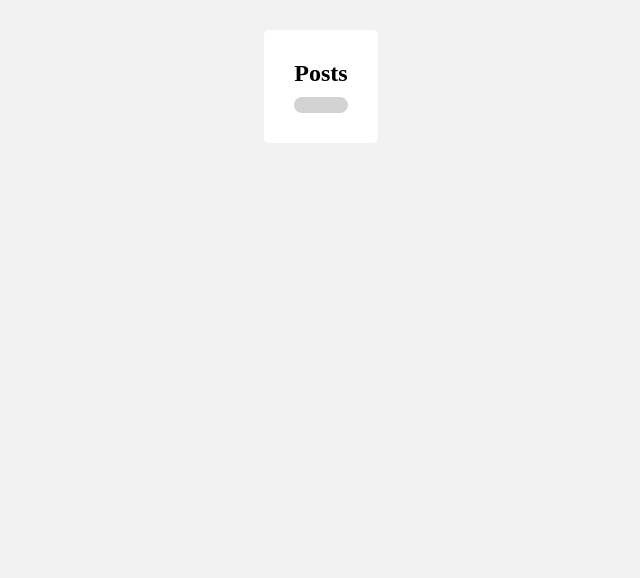
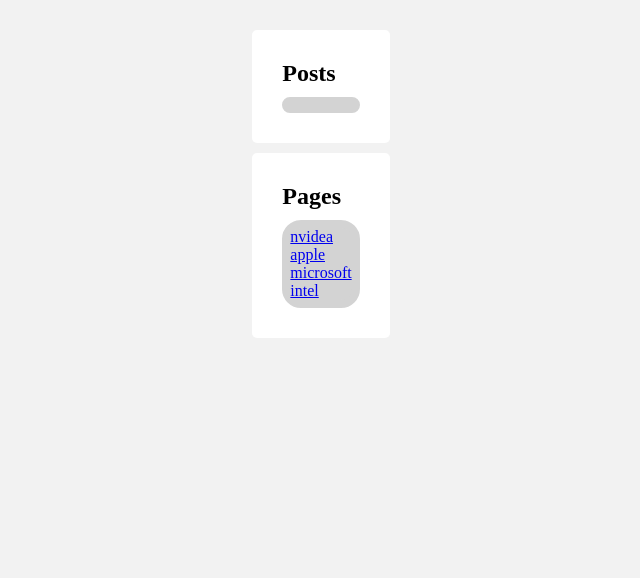
Before and after one commit to kelvin-ap/ssg, a Python web app: template templates/home.html in a window 1280 px wide. Shown: the part 34-612 px from the top of the page, without its empty margins (319-959 px from the left). Run offline with Jinja, Linux system fonts and the light colour scheme; the template is opened without the code that fills it, so the values that code supplies are empty.

Commit message:
temporary fixed, not finished

```diff
--- a/templates/home.html
+++ b/templates/home.html
@@ -29,6 +29,15 @@
           {% endfor %}
         </ul>
       </section>
+      <section>
+        <h2>Pages</h2>
+        <ul>
+          <p><a href="/ssg/docs/page-1.html">nvidea</a></p>
+          <p><a href="/ssg/docs/page-2.html">apple</a></p>
+          <p><a href="/ssg/docs/page-3.html">microsoft</a></p>
+          <p><a href="/ssg/docs/page-4.html">intel</a></p>
+        </ul>
+      </section>
     </main>
     <footer>
       <p>&copy; 2023 - Static site Generator Labo - Kelvin B.</p>
```
Also changed, not shown: docs/index.html (+9 -0 lines).
